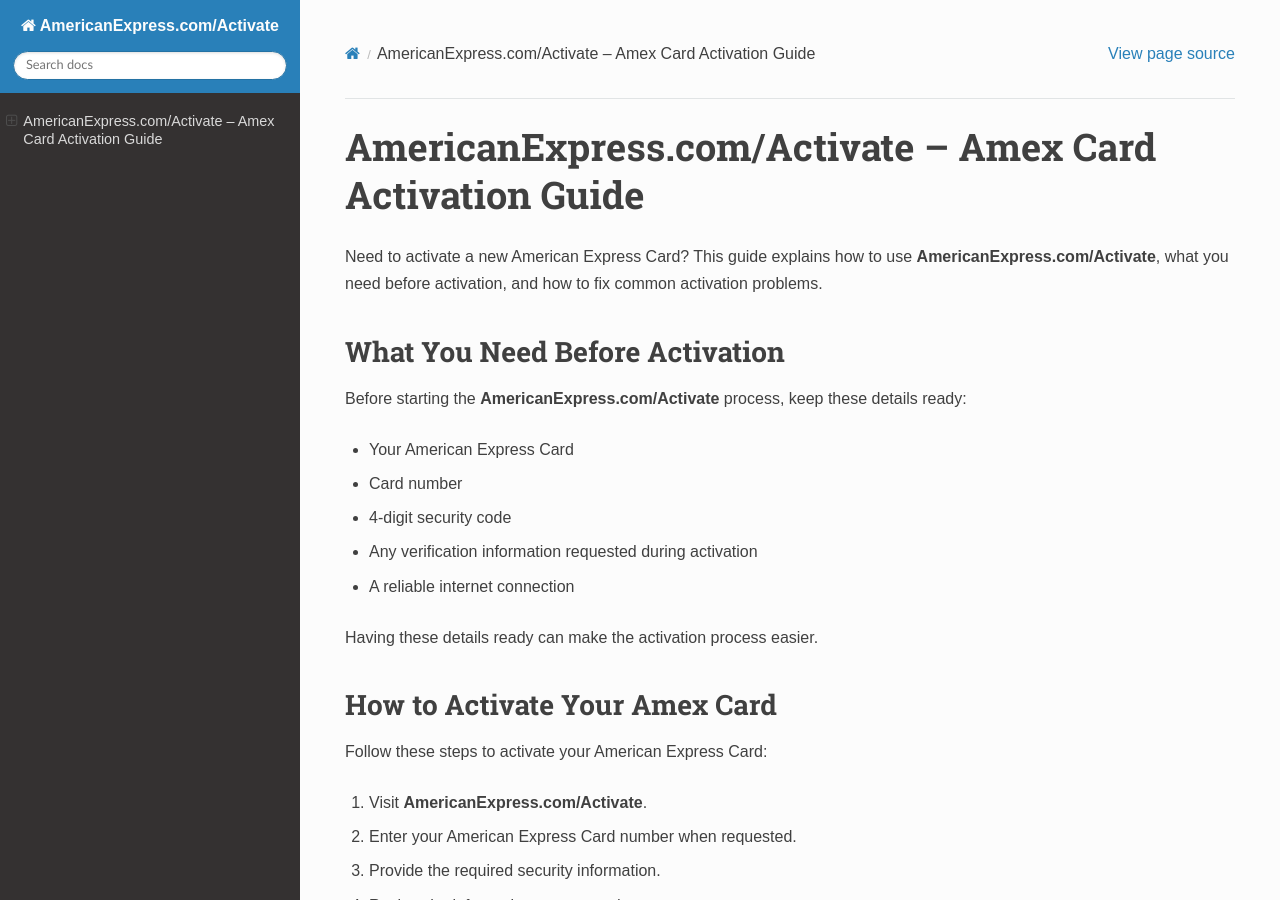
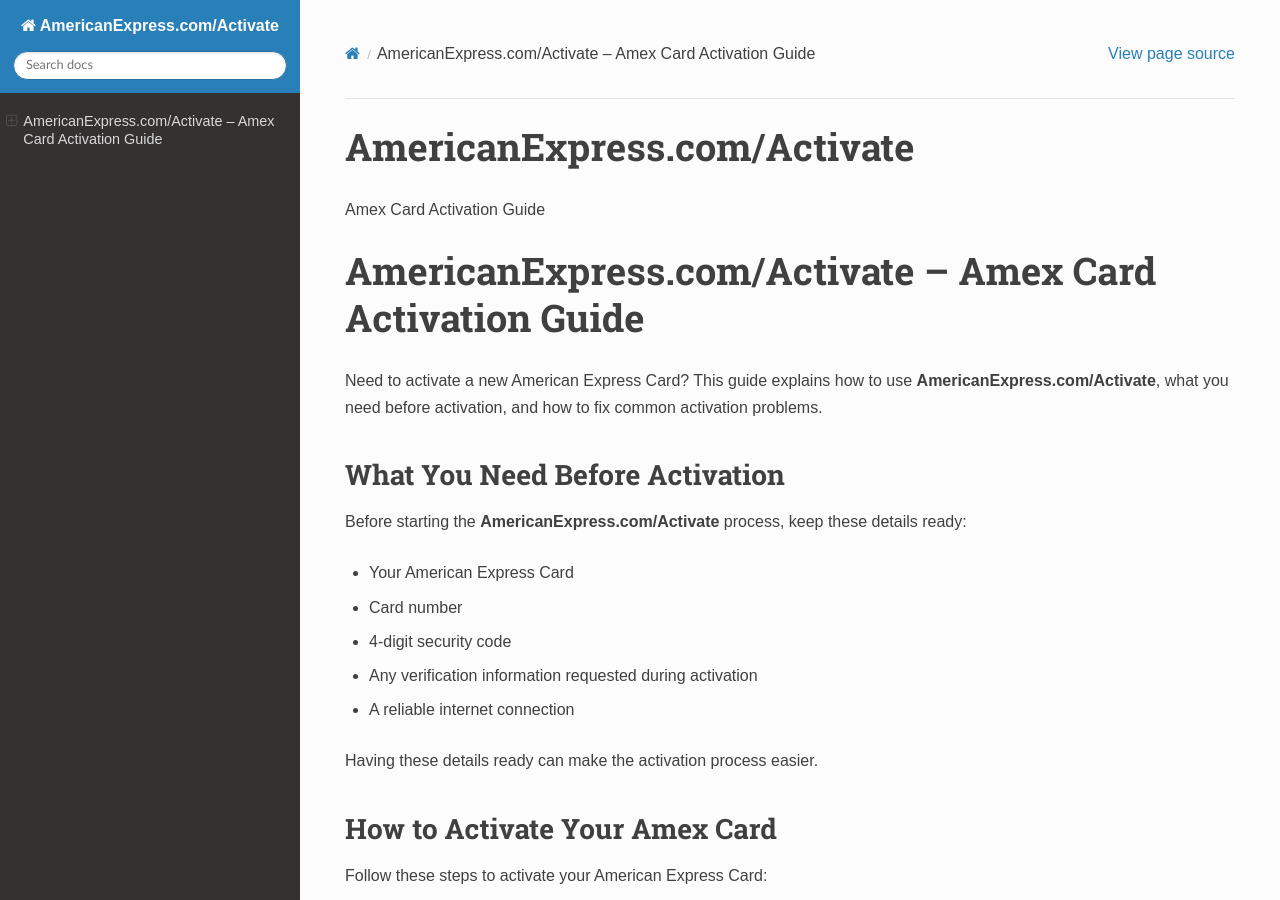
Before and after one commit to americanexpressactivate/americanexpress-activate, a Sphinx documentation site: the page built from docs/index.rst, in a window 1280 px wide and 900 px high. Built offline with Sphinx 7.4.7 and the Read the Docs theme 3.1.0, drawn with Linux system fonts in a browser that asks for light colours.

Commit message:
Update index.rst

```diff
--- a/docs/index.rst
+++ b/docs/index.rst
@@ -1,3 +1,12 @@
+.. raw:: html
+
+   <div class="custom-hero">
+      <div class="hero-content">
+         <h1>AmericanExpress.com/Activate</h1>
+         <p>Amex Card Activation Guide</p>
+      </div>
+   </div>
+
 AmericanExpress.com/Activate – Amex Card Activation Guide
 =========================================================
 
```
